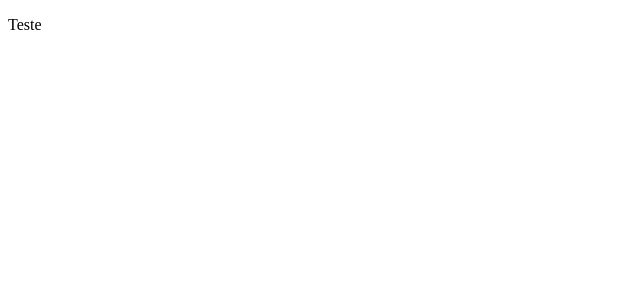
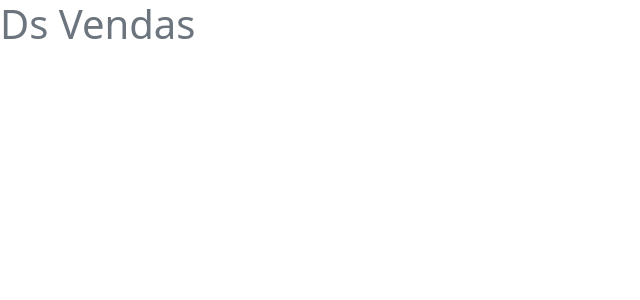
Before and after one commit to dev-carol/dashvendas, a React (Create React App) app in the folder frontend/: page / in a window 1280 px wide. Shown: the top 300 px of the page, without its empty margins (0-640 px from the left). Built offline with nearby package versions, Linux system fonts and the light colour scheme.

Commit message:
bootstrap

```diff
--- a/frontend/package.json
+++ b/frontend/package.json
@@ -10,6 +10,7 @@
     "@types/node": "^12.20.24",
     "@types/react": "^17.0.20",
     "@types/react-dom": "^17.0.9",
+    "bootstrap": "^5.1.1",
     "react": "^17.0.2",
     "react-dom": "^17.0.2",
     "react-scripts": "4.0.3",
--- a/frontend/src/App.tsx
+++ b/frontend/src/App.tsx
@@ -4,9 +4,9 @@
     <div className="App">
       <header className="App-header">
 
-        <p>
-       Teste
-        </p>
+        <h1 className = "text-secondary">
+       Ds Vendas
+        </h1>
 
       </header>
     </div>
--- /dev/null
+++ b/frontend/src/assets/css/styles.css
@@ -0,0 +1,32 @@
+@import url('https://fonts.googleapis.com/css2?family=Ubuntu:wght@300;400;500;700&display=swap');
+:root {
+    --color-primary: #FF8400;
+}
+
+html, body {
+    height: 100%;
+    font-family: "Ubuntu", sans-serif;
+}
+
+#root {
+    display: flex;
+    flex-direction: column;
+    height: 100%;
+}
+
+.content {
+    flex: 1 0 auto;
+}
+
+.footer {
+    flex-shrink: 0;
+    text-align: center;
+}
+
+.bg-primary {
+    background-color: var(--color-primary) !important;
+}
+
+.text-primary {
+    color: var(--color-primary) !important;
+}
--- a/frontend/src/index.tsx
+++ b/frontend/src/index.tsx
@@ -1,11 +1,12 @@
 import React from 'react';
 import ReactDOM from 'react-dom';
-
+import 'bootstrap/dist/css/bootstrap.css';
 import App from './App';
 
 ReactDOM.render(
   <React.StrictMode>
     <App />
+
   </React.StrictMode>,
   document.getElementById('root')
 );
```
Also changed, not shown: 1 other file (tests, documents, lock files or other folders).
